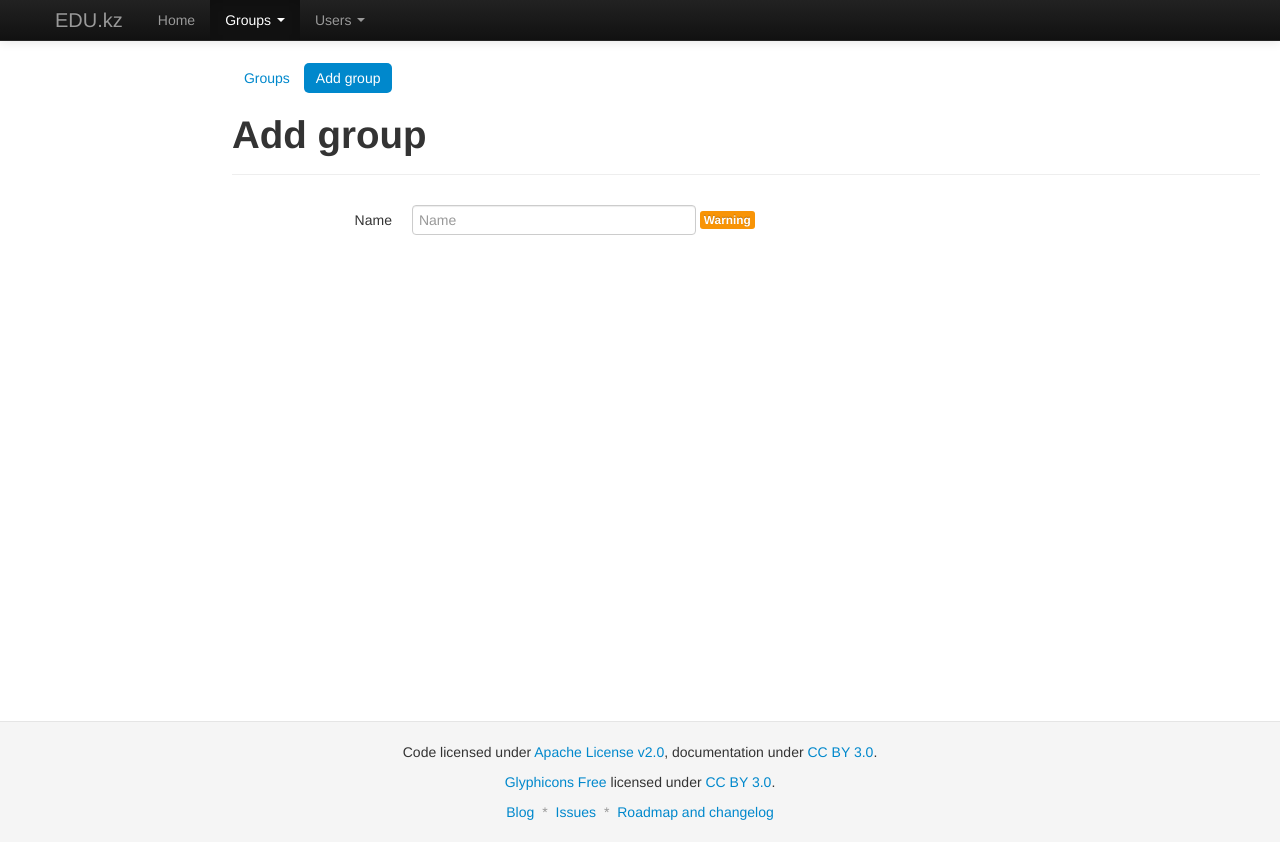
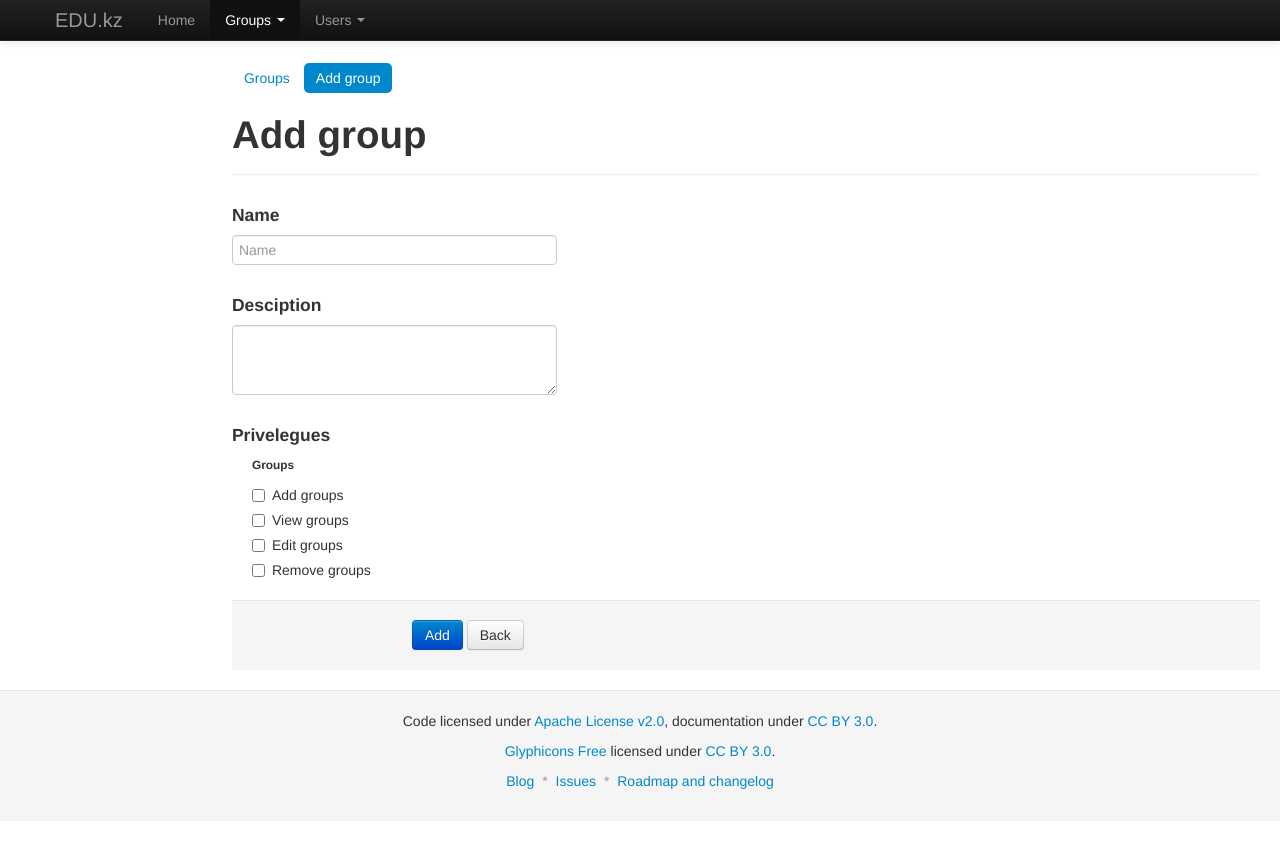
Before and after one commit to mrserzhan/edukz, a CodeIgniter app: page /index.php/groups/add in a window 1280 px wide. After the commit the page ends 789 px from the top, so only its background shows below. Run offline with CodeIgniter, Linux system fonts and the light colour scheme.

Commit message:
Заверщено добавление групп и список групп.

```diff
--- a/application/config/autoload.php
+++ b/application/config/autoload.php
@@ -52,7 +52,7 @@ $autoload['packages'] = array();
 |	$autoload['libraries'] = array('database', 'session', 'xmlrpc');
 */
 
-$autoload['libraries'] = array('smarty');
+$autoload['libraries'] = array('database','session','form_validation','smarty');
 
 
 /*
@@ -80,7 +80,7 @@ $autoload['helper'] = array('url');
 |
 */
 
-$autoload['config'] = array();
+$autoload['config'] = array('edu_config');
 
 
 /*
--- a/application/config/database.php
+++ b/application/config/database.php
@@ -49,9 +49,9 @@ $active_group = 'default';
 $active_record = TRUE;
 
 $db['default']['hostname'] = 'localhost';
-$db['default']['username'] = '';
+$db['default']['username'] = 'root';
 $db['default']['password'] = '';
-$db['default']['database'] = '';
+$db['default']['database'] = 'edukz';
 $db['default']['dbdriver'] = 'mysql';
 $db['default']['dbprefix'] = '';
 $db['default']['pconnect'] = TRUE;
--- /dev/null
+++ b/application/config/edu_config.php
@@ -0,0 +1,12 @@
+<?php
+
+$config['privs'] = array(
+
+    'Groups' => array(
+        'groups_add' => 'Add groups',
+        'groups_view' => 'View groups',
+        'groups_edit' => 'Edit groups',
+        'groups_remove' => 'Remove groups'
+    )
+
+);
--- a/application/controllers/Groups.php
+++ b/application/controllers/Groups.php
@@ -7,14 +7,41 @@
  */
 class Groups extends CI_Controller {
 
-    public function index()
-    {
+    public function index() {
+
+        $this->smarty->assign('groups', $this->db->get('groups')->result_array());
         $this->smarty->display('groups/index.tpl');
+
     }
 
-    public function add()
-    {
-        $this->smarty->display('groups/add.tpl');
+    public function add() {
+
+        $rules = array(
+            array(
+                'field' => 'name',
+                'label' => 'Group name',
+                'rules' => 'required'
+            )
+        );
+        $this->form_validation->set_rules($rules);
+
+        if ($this->form_validation->run()) {
+
+            $data = array();
+            $data['g_name'] = $this->input->post('name');
+            $data['g_desc'] = $this->input->post('desc');
+            unset($_POST['name']);
+            unset($_POST['desc']);
+
+            $data['g_privs'] = implode(',', array_keys($_POST));
+
+            $this->db->insert('groups',$data);
+            redirect('groups/');
+
+        } else {
+            $this->smarty->assign('privs', $this->config->item('privs'));
+            $this->smarty->display('groups/add.tpl');
+        }
     }
 
 }
--- /dev/null
+++ b/application/language/english/my_form_validation_lang.php
@@ -0,0 +1,4 @@
+<?php
+
+$lang['alpha_rus']				= "The %s field may only contain alphabetical characters.";
+$lang['alpha_numeric_rus']		= "The %s field may only contain alpha-numeric characters.";
--- /dev/null
+++ b/application/libraries/MY_Form_validation.php
@@ -0,0 +1,22 @@
+<?php
+
+/**
+ * Class MY_Form_validation
+ *
+ * @author Erko
+ */
+class MY_Form_validation extends CI_Form_validation {
+
+    function alpha_rus($str)
+    {
+        return ( ! preg_match("/^([а-яa-z])+$/i", $str)) ? FALSE : TRUE;
+    }
+
+    function alpha_numeric_rus($str)
+    {
+        return ( ! preg_match("/^([а-яa-z0-9])+$/i", $str)) ? FALSE : TRUE;
+    }
+
+}
+
+?>
--- a/templates/base/css/style.css
+++ b/templates/base/css/style.css
@@ -10,21 +10,12 @@ root {
     display: block;
 }
 
-html, body, .container, .container-fluid {
-    height: 100%;
-}
-
 body > .container, body > .container-fluid {
-    height: auto; min-height: 100%;
+    min-height: 500px;
 }
 
 .footer {
-    clear: both;
-    position: relative;
-    z-index: 10;
     text-align: center;
-    margin-top: -120px;
-    height: 80px;
     padding: 20px 0;
     border-top: 1px solid #e5e5e5;
     background-color: #f5f5f5;
@@ -38,3 +29,8 @@ body > .container, body > .container-fluid {
     display: inline;
     padding: 0 2px;
 }
+
+
+.checkbox-group {
+    padding-left: 20px;
+}
```
Also changed, not shown: templates/base/groups/add.tpl (+23 -6 lines), templates/base/groups/index.tpl (+26 -3 lines), 1 other file.
